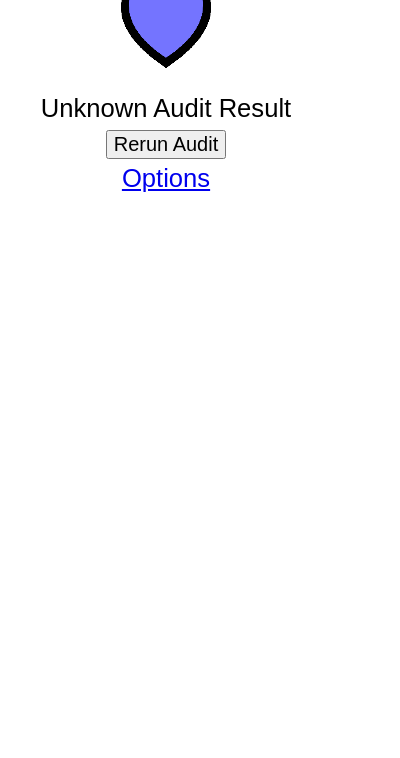
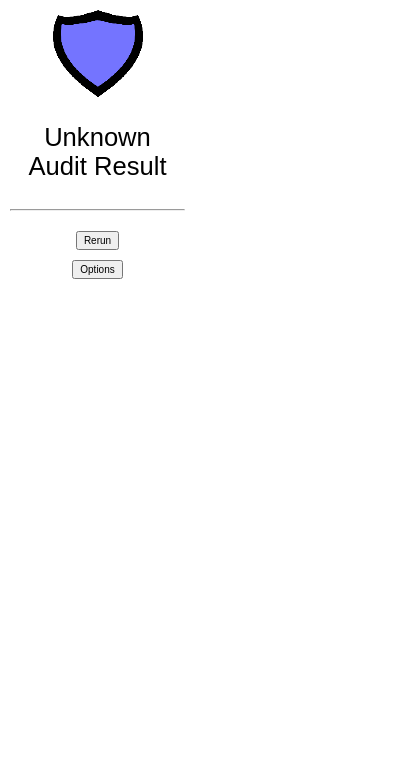
Before and after one commit to LightSys/chrome-audit-addon, a browser extension: page popup.html in a window 400 px wide. Shown: the part 86-844 px from the top of the page. Drawn offline with Linux system fonts and the light colour scheme.

Commit message:
Made UI changes in popup. List button doesn't work so it has been commented out

```diff
--- a/css/popup.css
+++ b/css/popup.css
@@ -3,14 +3,19 @@ body {
   margin: 0px;
   padding: 10px;
   background: white;
+  font-family: sans-serif;
+  width: 175px;
 }
 
 div {
   text-align: center;
   padding: 2px 6px;
-  font-family: sans-serif;
   font-size: 1.6em;
-  width: 300px;
   margin-top: 1px;
-  background: white;
 }
+
+a, button {
+  margin: 0 auto;
+  font-size: 10px;
+  padding: 2px 6px;
+}
--- a/popup.html
+++ b/popup.html
@@ -10,11 +10,14 @@
 	<div><b>Add-on Auditor</b></div>
 	<div id="popupIcon"></div>
 	<div id="passFailLabel">Default</div>
- 	<div id="buttonDiv">
- 		<button type="button" id="rerun" style="margin: 0 auto; font-size: 20px;">Rerun Audit</button>
- 	</div>
-	<div>
-		<a href="options.html">Options</a>
+  <br />
+  <hr />
+  <div id="buttonDiv">
+		<button href="#" role="button" id="rerun">Rerun</button>
+    <form action="options.html">
+      <button type="submit">Options</button>
+    </form>
+    <!--<span href="#" id="list"></span>-->
 	</div>
 	</body>
 	<script src="popup.js"></script>
--- a/popup.js
+++ b/popup.js
@@ -4,9 +4,11 @@
  */
 
 var bg = chrome.extension.getBackgroundPage();
+var passAudit = bg.passAudit;
+show_pass_fail(passAudit);
+// show_list(passAudit);
 
-var passes = bg.passAudit;
-
+function show_pass_fail(passes) {
 	if (passes != null) {
 		if (passes) {
 			$("#passFailLabel").text("Audit Passed");
@@ -19,11 +21,17 @@ if (passes != null) {
 		$("#passFailLabel").text("Unknown Audit Result");
 		$("#popupIcon").prepend("<img align='center' src='icon/icon128x128.png'>");
 	}
+}
+
+// function show_list(passes){
+// 	if (!passes) {
+// 		$("#buttonDiv").append("<button href='#' id='list'>List</button>");
+// 	}
+// }
 
 function run_audit(){
 	bg.getAndCheckConfig(suppressAlert=false);
 }
-
 
 /**
  * Close the window
@@ -32,6 +40,18 @@ function close_window(){
   window.close();
 }
 
+// function list_BadAddons(){
+// 	console.log("BadAddons: \n");
+// 	bg.get_badAddons(function(badAddons){
+// 		console.log(badAddons);
+// 		alert("Bad Addons: \n" + badAddons.join("\n"));
+// 	});
+// }
+
 // add listeners to rerun button
 document.getElementById('rerun').addEventListener('click', run_audit);
 document.getElementById('rerun').addEventListener('click', close_window);
+
+
+// document.getElementById('list').addEventListener('click', list_BadAddons);
+// document.getElementById('list').addEventListener('click', close_window);
```
Lines whose indentation alone changed are shown as unchanged.
